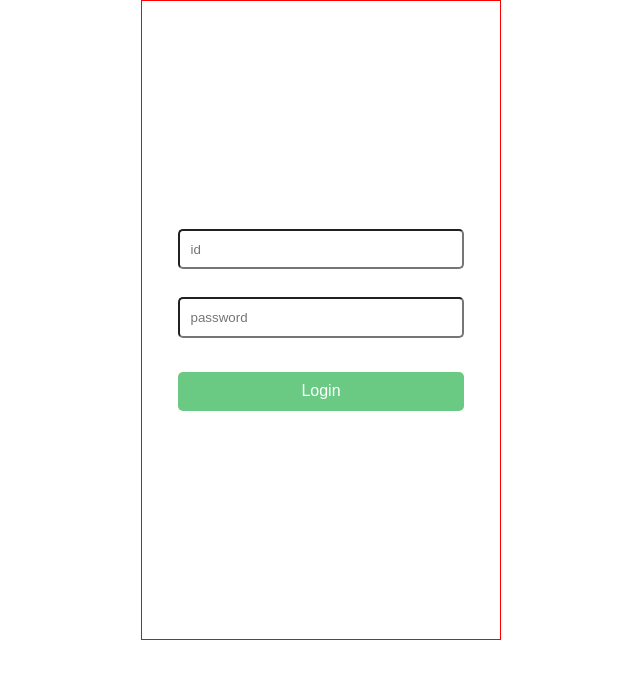
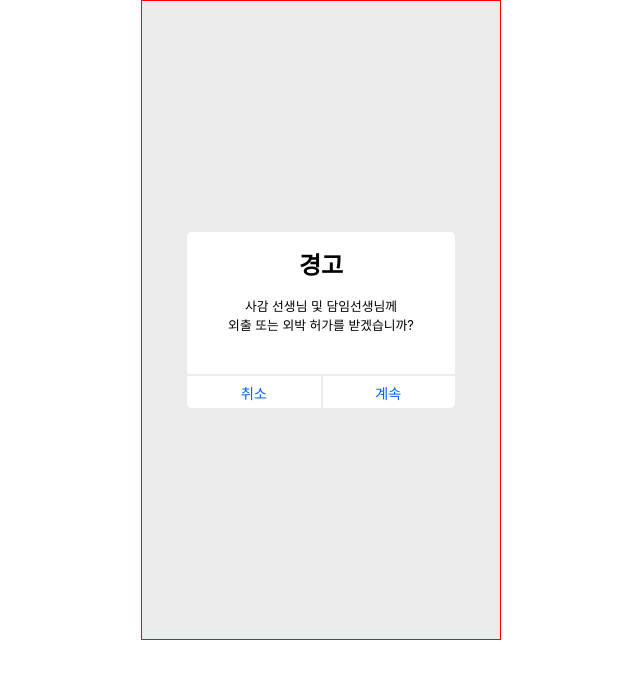
Before and after one commit to Minminjamin/counBus, a React (Create React App) app: page /commute in a window 1280 px wide. Shown: the top 678 px of the page, without its empty margins (319-959 px from the left). Built offline with nearby package versions, Linux system fonts and the light colour scheme.

Commit message:
style : 기숙사생들과 통학생들의 경고창

```diff
--- a/src/App.tsx
+++ b/src/App.tsx
@@ -1,5 +1,7 @@
 import React from "react";
 import "./App.scss";
+import Commute from "./pages/Commute/Commute";
+import Dormitory from "./pages/Dormitory/Dormitory";
 import Login from "./pages/Login/Login";
 import Main from "./pages/Main/Main";
 
@@ -7,7 +9,9 @@ function App() {
   return (
     <div className="App">
       {/* <Main /> */}
-      <Login />
+      {/* <Login /> */}
+      {/* <Commute /> */}
+      <Dormitory />
     </div>
   );
 }
--- /dev/null
+++ b/src/pages/Commute/Commute.scss
@@ -0,0 +1,4 @@
+.wrap {
+  width: 100%;
+  height: 100%;
+}
--- /dev/null
+++ b/src/pages/Commute/Commute.tsx
@@ -0,0 +1,16 @@
+import React from "react";
+import Warning from "../../components/Warning/Warning";
+import "./Commute.scss";
+
+const Commute = () => {
+  return (
+    <div className="wrap">
+      <Warning>
+        <span>일과 중에 온라인에 접속하셨습니다.</span>
+        <span>담임 선생님의 허락을 받으셨습니까?</span>
+      </Warning>
+    </div>
+  );
+};
+
+export default Commute;
--- /dev/null
+++ b/src/pages/Dormitory/Dormitory.jsx
@@ -0,0 +1,16 @@
+import React from "react";
+import Warning from "../../components/Warning/Warning";
+import "./Dormitory.scss";
+
+const Dormitory = () => {
+  return (
+    <div className="wrap">
+      <Warning>
+        <span>사감 선생님 및 담임선생님께</span>
+        <span>외출 또는 외박 허가를 받겠습니까?</span>
+      </Warning>
+    </div>
+  );
+};
+
+export default Dormitory;
--- /dev/null
+++ b/src/pages/Dormitory/Dormitory.scss
@@ -0,0 +1,4 @@
+.wrap {
+  width: 100%;
+  height: 100%;
+}
```
